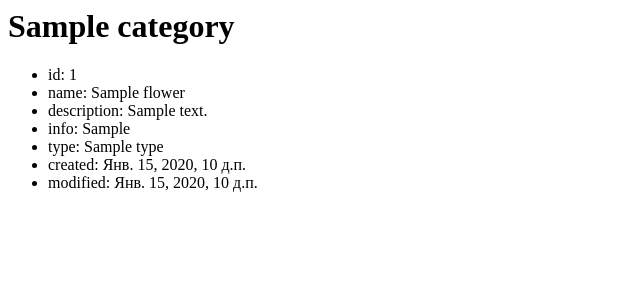
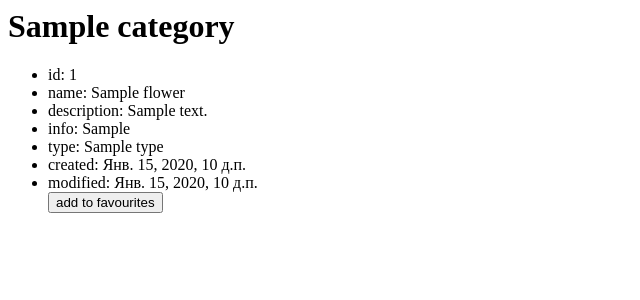
Before and after one commit to maksadbek/florentina, a Django app: page /flowers/1/ in a window 1280 px wide. Shown: the top 300 px of the page, without its empty margins (0-640 px from the left). Run offline with Django 3.2, Linux system fonts and the light colour scheme; tables that the repository leaves empty hold one stand-in row (values such as "Sample post").

Commit message:
add-to-favourite button in flowers-catalog

```diff
--- a/florentina/templates/flowers/detail.html
+++ b/florentina/templates/flowers/detail.html
@@ -1,3 +1,4 @@
+{% url 'favourites:new' as favourites_new_path %}
 <div>
     <h1>{{ flower.category }}</h1>
     <ul>
@@ -8,5 +9,10 @@
         <li>type: {{ flower.type }} </li>
         <li>created: {{ flower.created}} </li>
         <li>modified: {{ flower.modified}} </li>
+        <form action="{{ favourites_new_path }}" method="POST">
+            {% csrf_token %}
+            <input type="text" hidden name="flower_id" value="{{ flower.id }}" />
+            <input type="submit" value="add to favourites" />
+        </form>
     </ul>
 </div>
```
